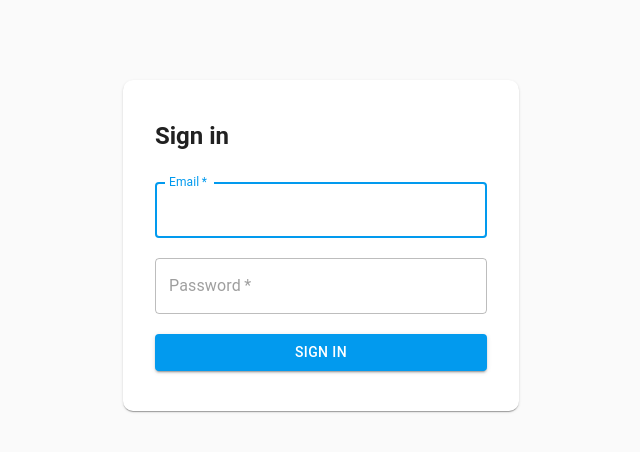
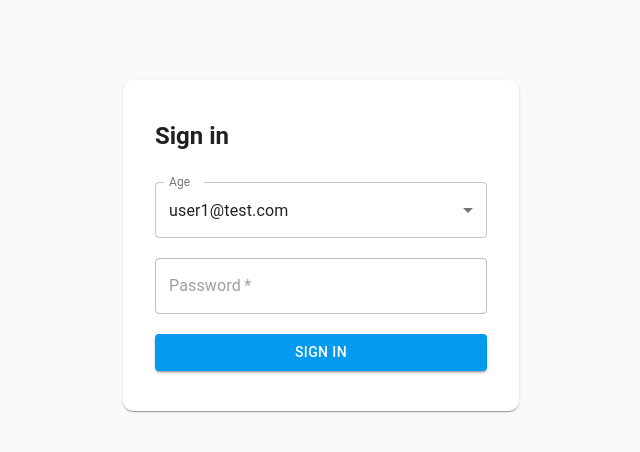
Before and after one commit to shubhamjindal30/employee-polls, a React (Create React App) app: page / in a window 1280 px wide. Shown: the top 452 px of the page, without its empty margins (319-959 px from the left). Built offline with nearby package versions, Linux system fonts and the light colour scheme.

Commit message:
feat: change email input to select

```diff
--- a/src/views/Login.tsx
+++ b/src/views/Login.tsx
@@ -2,9 +2,13 @@ import React, { useState } from 'react';
 import {
   Button,
   Container,
+  FormControl,
   Grid,
+  InputLabel,
   makeStyles,
+  MenuItem,
   Paper,
+  Select,
   TextField,
   Typography
 } from '@material-ui/core';
@@ -13,11 +17,15 @@ import { withRouter } from 'react-router-dom';
 const Login: React.FunctionComponent = () => {
   const classes = useStyles();
 
-  const [email, setEmail] = useState('');
+  const [email, setEmail] = useState('user1@test.com');
   const [password] = useState('');
 
-  const handleEmailChange = (e: React.ChangeEvent<HTMLInputElement>) =>
-    setEmail(e.currentTarget.value);
+  const handleEmailChange = (
+    e: React.ChangeEvent<{
+      name?: string | undefined;
+      value: unknown;
+    }>
+  ) => setEmail(e.target.value as string);
 
   const handleLogin = () => {};
   return (
@@ -28,16 +36,19 @@ const Login: React.FunctionComponent = () => {
             <Typography className={classes.heading} variant="h5">
               Sign in
             </Typography>
-            <TextField
-              className={classes.emailInput}
-              required
-              fullWidth
-              variant="outlined"
-              label="Email"
-              value={email}
-              autoFocus
-              onChange={handleEmailChange}
-            />
+            <FormControl className={classes.emailInput} variant='outlined' fullWidth>
+              <InputLabel id="email-select-label">Age</InputLabel>
+              <Select
+                labelId="email-select-label"
+                id="email-select"
+                value={email}
+                label="Email"
+                onChange={handleEmailChange}
+              >
+                <MenuItem value='user1@test.com'>user1@test.com</MenuItem>
+                <MenuItem value='user2@test.com'>user2@test.com</MenuItem>
+              </Select>
+            </FormControl>
             <TextField
               className={classes.passwordInput}
               required
```
